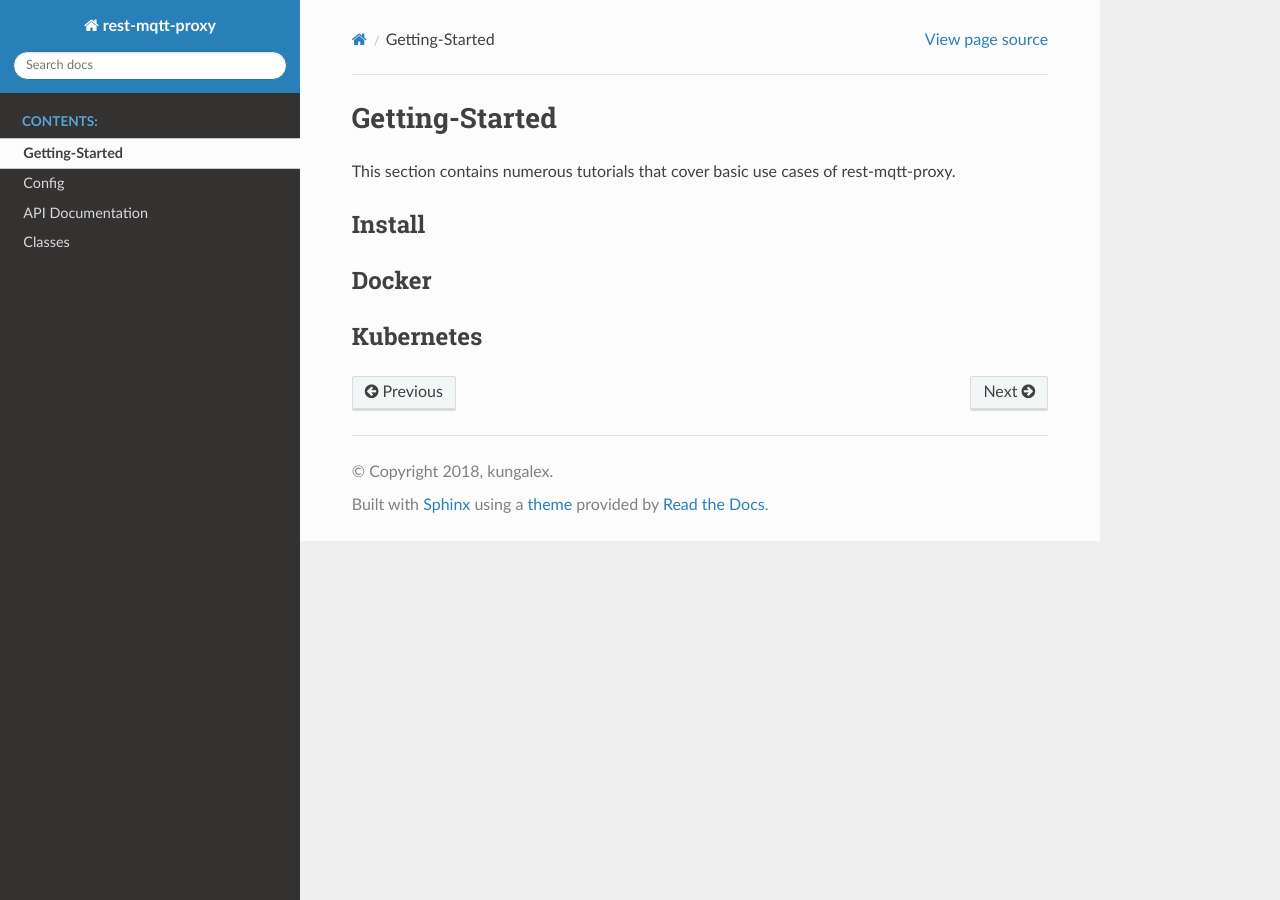
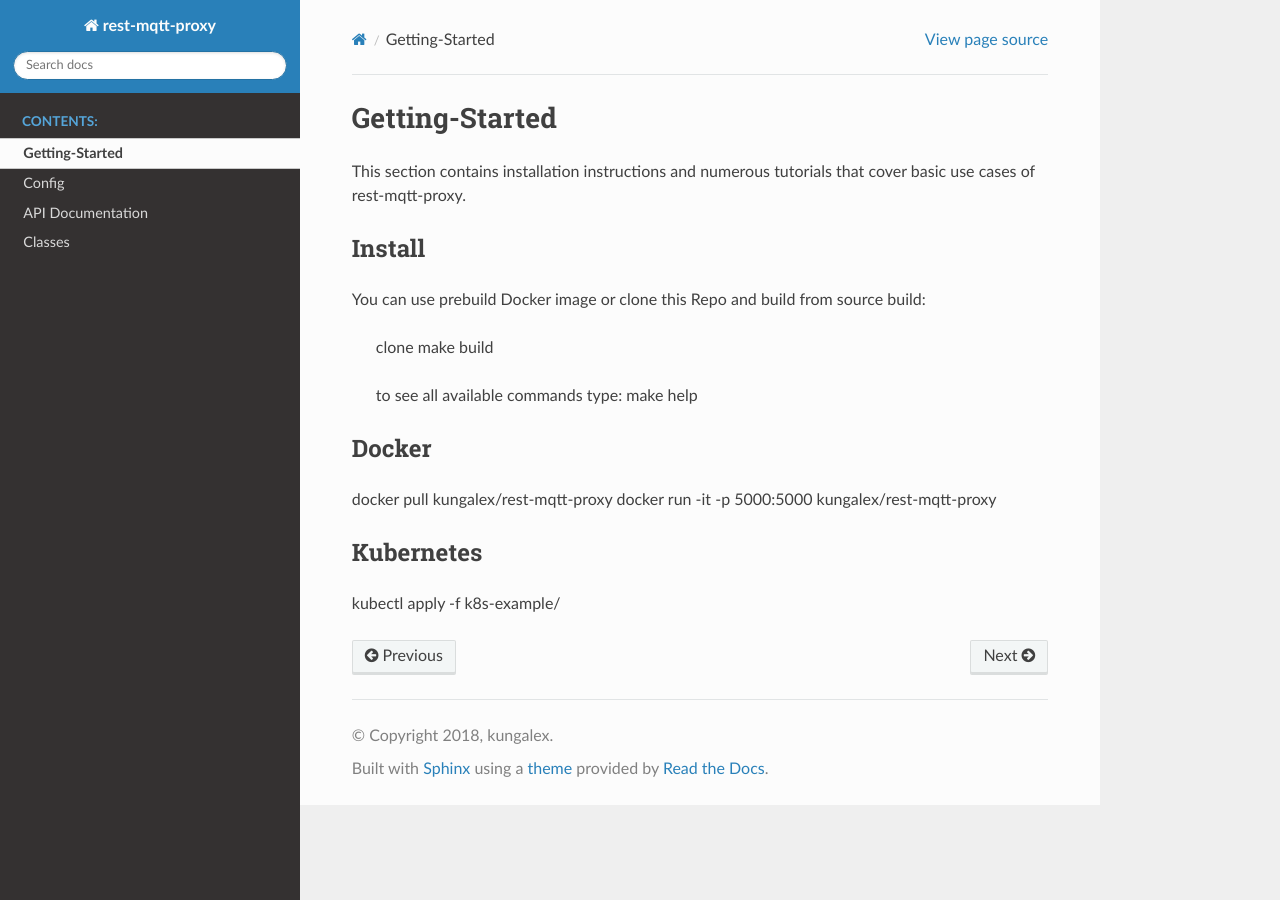
Before and after one commit to KungAlex/rest-mqtt-proxy, a Sphinx documentation site: the page built from docs/getting-started/index.rst, in a window 1280 px wide. Built offline with Sphinx 7.4.7 and the Read the Docs theme 2.0.0, drawn with Linux system fonts in a browser that asks for light colours; formulas are drawn with MathJax 3.

Commit message:
docs fixes

```diff
--- a/docs/getting-started/index.rst
+++ b/docs/getting-started/index.rst
@@ -9,17 +9,26 @@
 Getting-Started
 =========
 
-This section contains numerous tutorials that cover basic use cases of
-rest-mqtt-proxy.
+This section contains installation instructions and numerous tutorials that cover basic use cases of rest-mqtt-proxy.
 
 
 Install
 --------
 
+You can use prebuild Docker image or clone this Repo and build from source build:
+
+   clone
+   make build
+
+   to see all available commands type: make help
 
 Docker
 --------
 
+docker pull kungalex/rest-mqtt-proxy
+docker run -it -p 5000:5000 kungalex/rest-mqtt-proxy
 
 Kubernetes
---------
+----------
+
+kubectl apply -f k8s-example/
```
Also changed, not shown: docs/index.rst (+1 -8 lines).
